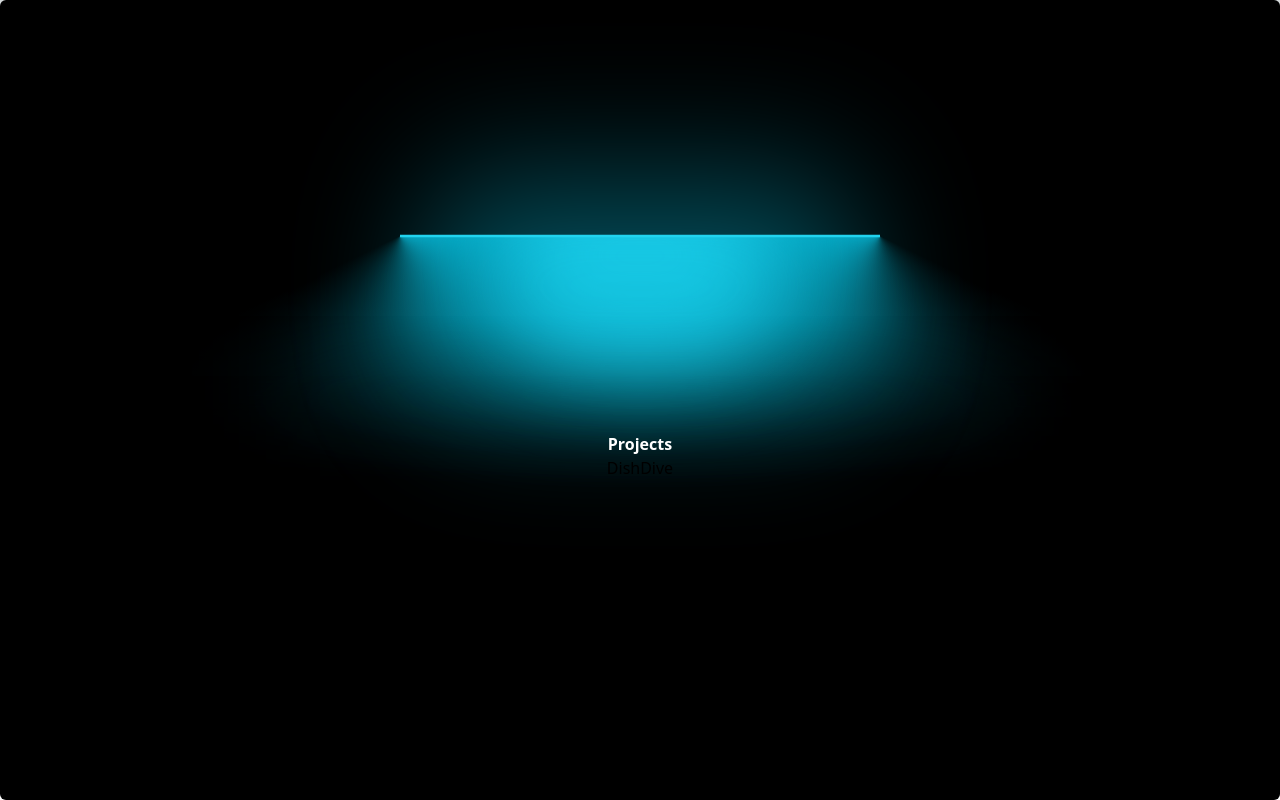
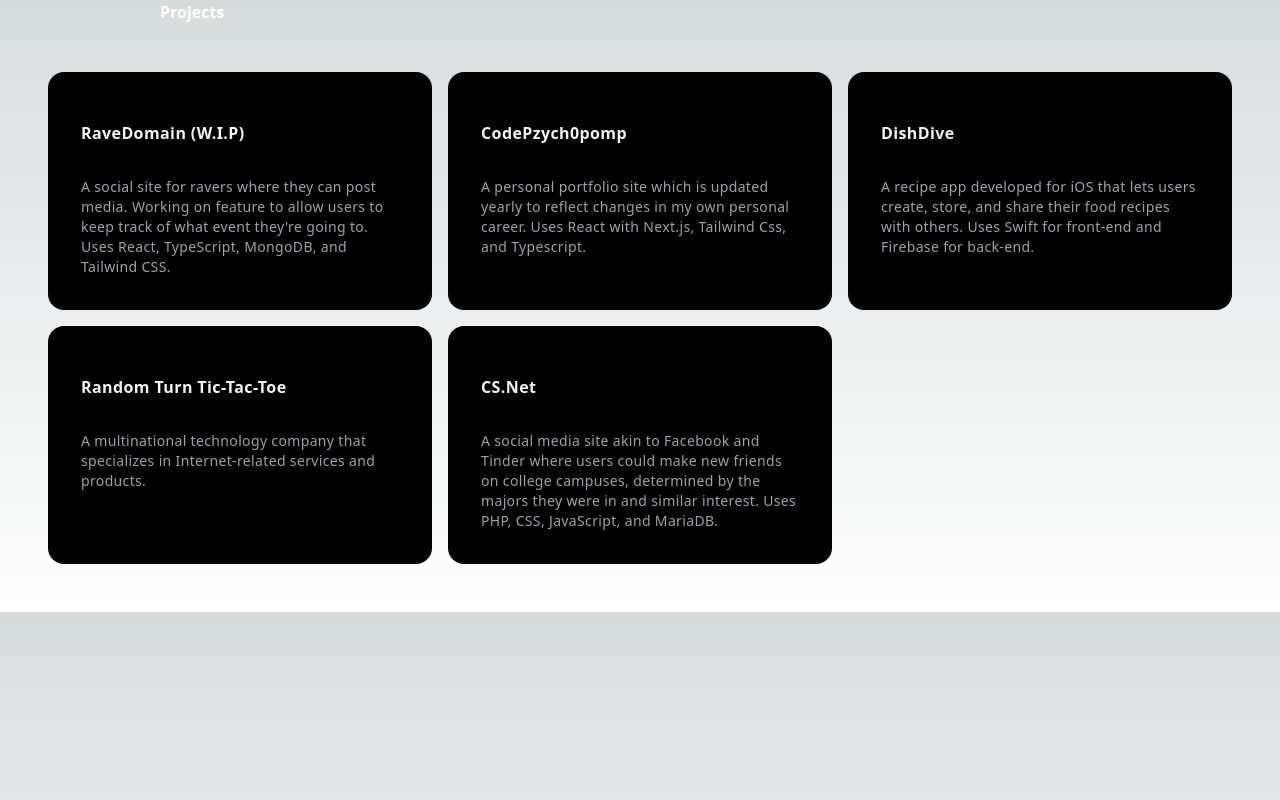
Before and after one commit to Pzychopomp/CodePzych0pomp, a Next.js app: page /components/project in a window 1280 px wide. Built offline with nearby package versions, Linux system fonts and the light colour scheme.

Commit message:
updated code

```diff
--- a/package.json
+++ b/package.json
@@ -23,6 +23,7 @@
     "@types/node": "^20",
     "@types/react": "^18",
     "@types/react-dom": "^18",
+    "autoprefixer": "^10.4.19",
     "eslint": "^8",
     "eslint-config-next": "14.2.3",
     "postcss": "^8",
--- a/src/pages/components/hero.tsx
+++ b/src/pages/components/hero.tsx
@@ -1,6 +1,6 @@
 "use client";
 import React from "react";
-import { SparklesCore } from "./sparkles";
+import { SparklesCore } from "./ui/sparkles";
 
 export function HeroSparkles() {
   return (
--- a/src/pages/components/navbar.tsx
+++ b/src/pages/components/navbar.tsx
@@ -5,7 +5,7 @@ import Link from "next/link";
 
 function NavigationBar() {
   return (
-    <div className="navigation-bar fixed top-0 left-0 right-0 z-10 flex justify-between bg-transparent text-white py-4 px-8 w-full" style={{ marginBottom: '20px' }}>
+    <div className="navbar fixed navigation-bar fixed top-0 left-0 right-0 z-10 flex justify-between bg-transparent text-white py-4 px-8 w-full" style={{ marginBottom: '20px' }}>
       <div className="flex items-center">
         <Link href="#home"><span className="mx-4">Home</span></Link>
         <Link href="#about"><span className="mx-4">About</span></Link>
--- a/src/pages/components/project.tsx
+++ b/src/pages/components/project.tsx
@@ -1,18 +1,51 @@
 import React from "react";
-import { LampContainer } from "./lamp";
+import { HoverEffect } from "./ui/card-hover-effect";
 
 const Projects: React.FC = () => {
     return(
     <div className="sectionHeader">
-        <LampContainer>
-            <h1 className="font-bold text-white relative z-20">
-                Projects
-            </h1>
-            <p>DishDive
-            </p>
-        </LampContainer>
+      <div className=" w-full relative max-w-7xl px-40">
+        <h1 className="font-bold text-white relative z-20">
+          Projects
+        </h1>
+      </div>
+      <div className="max-w-7xl mx-auto px-10">
+          <HoverEffect items={projects} />
+      </div>
     </div>
     )
 }
+export default Projects;
 
-export default Projects;
+export const projects = [
+  {
+    title: "RaveDomain (W.I.P)",
+    description:
+      "A social site for ravers where they can post media. Working on feature to allow users to keep track of what event they're going to. Uses React, TypeScript, MongoDB, and Tailwind CSS.",
+    link: "https://github.com/Pzychopomp/RaveDomain",
+  },
+  {
+    title: "CodePzych0pomp",
+    description:
+      "A personal portfolio site which is updated yearly to reflect changes in my own personal career. Uses React with Next.js, Tailwind Css, and Typescript.",
+    link: "https://github.com/Pzychopomp/CodePzych0pomp",
+  },
+  {
+    title: "DishDive",
+    description:
+      "A recipe app developed for iOS that lets users create, store, and share their food recipes with others. Uses Swift for front-end and Firebase for back-end.",
+    link: "https://github.com/Pzychopomp/DishDive",
+  },
+  {
+    title: "Random Turn Tic-Tac-Toe",
+    description:
+      "A multinational technology company that specializes in Internet-related services and products.",
+    link: "https://github.com/Pzychopomp/Random_turn_tic_tac_toe",
+  },
+  {
+    title: "CS.Net",
+    description:
+      "A social media site akin to Facebook and Tinder where users could make new friends on college campuses, determined by the majors they were in and similar interest. Uses PHP, CSS, JavaScript, and MariaDB.",
+    link: "https://github.com/ekcaroline/CS.NET-CPSC-362",
+  },
+];
--- a/src/pages/components/skills.tsx
+++ b/src/pages/components/skills.tsx
@@ -1,19 +1,57 @@
 import React from "react";
-import { LampContainer } from "./lamp";
+import { HoverEffect } from "./ui/card-hover-effect";
 
 const Skills: React.FC = () => {
     return(
-    <div className="sectionHeader">
-        <LampContainer>
-            <h1 className="font-bold text-white relative z-20">
-                Skills
-            </h1>
-            <p>I'm a first generation college student in my final semester at California State University, Fullerton pursuing
-            a Bachelors of Science for Computer Science. I'm aspiring to be a Full Stack Developer creating ___ products.
-            </p>
-        </LampContainer>
+      <div className="sectionHeader">
+      <div className=" w-full relative max-w-7xl px-40">
+        <h1 className="font-bold text-white relative z-20">
+          Skills
+        </h1>
+      </div>
+      <div className="max-w-7xl mx-auto px-10">
+          <HoverEffect items={projects} />
+      </div>
     </div>
     )
 }
 
 export default Skills;
+
+export const projects = [
+  {
+    title: "C++",
+    description:
+      "",
+    link: "https://cplusplus.com/",
+    image: "https://w7.pngwing.com/pngs/46/626/png-transparent-c-logo-the-c-programming-language-computer-icons-computer-programming-source-code-programming-miscellaneous-template-blue.png"
+  },
+  {
+    title: "Swift",
+    description:
+      "",
+    link: "https://www.swift.org/",
+    image: "https://thumbnail.imgbin.com/13/0/15/imgbin-computer-icons-swift-programming-language-computer-programming-bird-logo-dWpXvMAJ1Ec29LUj3AFiVGUX0_t.jpg"
+  },
+  {
+    title: "Python",
+    description:
+      "",
+    link: "https://www.python.org/about/gettingstarted/",
+    image: "https://image.similarpng.com/very-thumbnail/2021/12/Python-programming-logo-on-transparent-background-PNG.png"
+  },
+  {
+    title: "React",
+    description:
+      "",
+    link: "https://react.dev/",
+    image: "https://w7.pngwing.com/pngs/403/269/png-transparent-react-react-native-logos-brands-in-colors-icon-thumbnail.png"
+  },
+  {
+    title: "TypeScript",
+    description:
+      "",
+    link: "https://www.typescriptlang.org/",
+    image: "https://upload.wikimedia.org/wikipedia/commons/thumb/4/4c/Typescript_logo_2020.svg/2048px-Typescript_logo_2020.svg.png"
+  },
+];
--- /dev/null
+++ b/src/pages/components/ui/card-hover-effect.tsx
@@ -0,0 +1,141 @@
+import { cn } from "@/utils/cn";
+import { AnimatePresence, motion } from "framer-motion";
+import Link from "next/link";
+import { useState } from "react";
+
+interface HoverEffectProps {
+  items: HoverEffectItem[]; // Define interface for item objects
+  className?: string;
+  image?: string;
+}
+
+interface HoverEffectItem {
+  title: string;
+  description: string;
+  link: string;
+  image?: string; // Optional image property within the item object
+}
+
+export const HoverEffect: React.FC<HoverEffectProps> = ({
+  items,
+  className,
+  image,
+}: HoverEffectProps) => {
+  let [hoveredIndex, setHoveredIndex] = useState<number | null>(null);
+
+  return (
+    <div
+      className={cn(
+        "grid grid-cols-1 md:grid-cols-2 lg:grid-cols-3 py-10",
+        className
+      )}
+    >
+      {items.map((item, idx) => (
+        <Link
+          href={item?.link}
+          key={item?.link}
+          className="relative group block p-2 h-full w-full"
+          onMouseEnter={() => setHoveredIndex(idx)}
+          onMouseLeave={() => setHoveredIndex(null)}
+        >
+          <AnimatePresence>
+            {hoveredIndex === idx && (
+              <motion.span
+                className="absolute inset-0 h-full w-full bg-neutral-200 dark:bg-slate-800/[0.8] block rounded-3xl"
+                layoutId="hoverBackground"
+                initial={{ opacity: 0 }}
+                animate={{
+                  opacity: 1,
+                  transition: { duration: 0.15 },
+                }}
+                exit={{
+                  opacity: 0,
+                  transition: { duration: 0.15, delay: 0.2 },
+                }}
+              />
+            )}
+          </AnimatePresence>
+          <Card>
+            <CardTitle>{item.title}</CardTitle>
+            <CardDescription>{item.description}</CardDescription>
+            {item.image && <CardImage src={item.image} alt={item.title} />}
+          </Card>
+        </Link>
+      ))}
+    </div>
+  );
+};
+
+export const Card = ({
+  className,
+  children,
+}: {
+  className?: string;
+  children: React.ReactNode;
+}) => {
+  return (
+    <div
+      className={cn(
+        "rounded-2xl h-full w-full p-4 overflow-hidden bg-black border border-transparent dark:border-white/[0.2] group-hover:border-slate-700 relative z-20",
+        className
+      )}
+    >
+      <div className="relative z-50">
+        <div className="p-4">{children}</div>
+      </div>
+    </div>
+  );
+};
+
+export const CardTitle = ({
+  className,
+  children,
+}: {
+  className?: string;
+  children: React.ReactNode;
+}) => {
+  return (
+    <h4 className={cn("text-zinc-100 font-bold tracking-wide mt-4", className)}>
+      {children}
+    </h4>
+  );
+};
+
+export const CardDescription = ({
+  className,
+  children,
+}: {
+  className?: string;
+  children: React.ReactNode;
+}) => {
+  return (
+    <p
+      className={cn(
+        "mt-8 text-zinc-400 tracking-wide leading-relaxed text-sm",
+        className
+      )}
+    >
+      {children}
+    </p>
+  );
+};
+
+export const CardImage = ({
+  src,
+  alt,
+  className
+}: {
+  src: string;
+  alt: string;
+  className?: string
+}) => {
+  return (
+    <img
+    src={src}
+    alt={alt}
+    className={cn(
+      className, "block object-cover rounded-lg overflow-hidden"
+    )}
+    />
+  );
+};
--- a/src/pages/components/lamp.tsx
+++ b/src/pages/components/ui/lamp.tsx
@@ -38,8 +38,8 @@ export const LampContainer = ({
     >
       <div className="relative flex w-full flex-1 scale-y-125 items-center justify-center isolate z-0 ">
         <motion.div
-          initial={{ opacity: 0.5, width: "15rem" }}
-          whileInView={{ opacity: 1, width: "30rem" }}
+          initial={{ opacity: 0.5, width: "20rem" }}
+          whileInView={{ opacity: 1, width: "45rem" }}
           transition={{
             delay: 0.3,
             duration: 0.8,
@@ -48,14 +48,14 @@ export const LampContainer = ({
           style={{
             backgroundImage: `conic-gradient(var(--conic-position), var(--tw-gradient-stops))`,
           }}
-          className="absolute inset-auto right-1/2 h-56 overflow-visible w-[30rem] bg-gradient-conic from-cyan-500 via-transparent to-transparent text-white [--conic-position:from_70deg_at_center_top]"
+          className="absolute inset-auto right-1/2 h-56 overflow-visible w-[40rem] bg-gradient-conic from-cyan-500 via-transparent to-transparent text-white [--conic-position:from_70deg_at_center_top]"
         >
           <div className="absolute  w-[100%] left-0 bg-black h-40 bottom-0 z-20 [mask-image:linear-gradient(to_top,white,transparent)]" />
           <div className="absolute  w-40 h-[100%] left-0 bg-black  bottom-0 z-20 [mask-image:linear-gradient(to_right,white,transparent)]" />
         </motion.div>
         <motion.div
-          initial={{ opacity: 0.5, width: "15rem" }}
-          whileInView={{ opacity: 1, width: "30rem" }}
+          initial={{ opacity: 0.5, width: "20rem" }}
+          whileInView={{ opacity: 1, width: "45rem" }}
           transition={{
             delay: 0.3,
             duration: 0.8,
@@ -93,10 +93,10 @@ export const LampContainer = ({
           className="absolute inset-auto z-50 h-0.5 w-[30rem] -translate-y-[7rem] bg-cyan-400 "
         ></motion.div>
 
-        <div className="absolute inset-auto z-40 h-44 w-full -translate-y-[12.5rem] bg-black "></div>
+        <div className="absolute inset-auto z-40 h-40 w-full -translate-y-[12.5rem] bg-black "></div>
       </div>
 
-      <div className="relative z-50 flex -translate-y-80 flex-col items-center px-5">
+      <div className="relative z-50 flex -translate-y-20 flex-col items-center px-10">
         {children}
       </div>
     </div>
--- a/src/styles/globals.css
+++ b/src/styles/globals.css
@@ -39,6 +39,14 @@ body {
   background-position: center;
 }
 
+.navbar {
+  position: fixed;
+  top: 0; /* Adjust top for positioning */
+  left: 0; /* Adjust left/right for positioning */
+  width: 100%; /* Or set desired width */
+  z-index: 999; /* High z-index for layering */
+}
+
 @layer utilities {
   .text-balance {
     text-wrap: balance;
```
Also changed, not shown: src/pages/components/about.tsx (+10 -5 lines), src/pages/components/contact.tsx (+15 -7 lines), src/pages/components/ui/sparkles.tsx (renamed from src/pages/components/sparkles.tsx), 1 other file (tests, documents, lock files or other folders).
